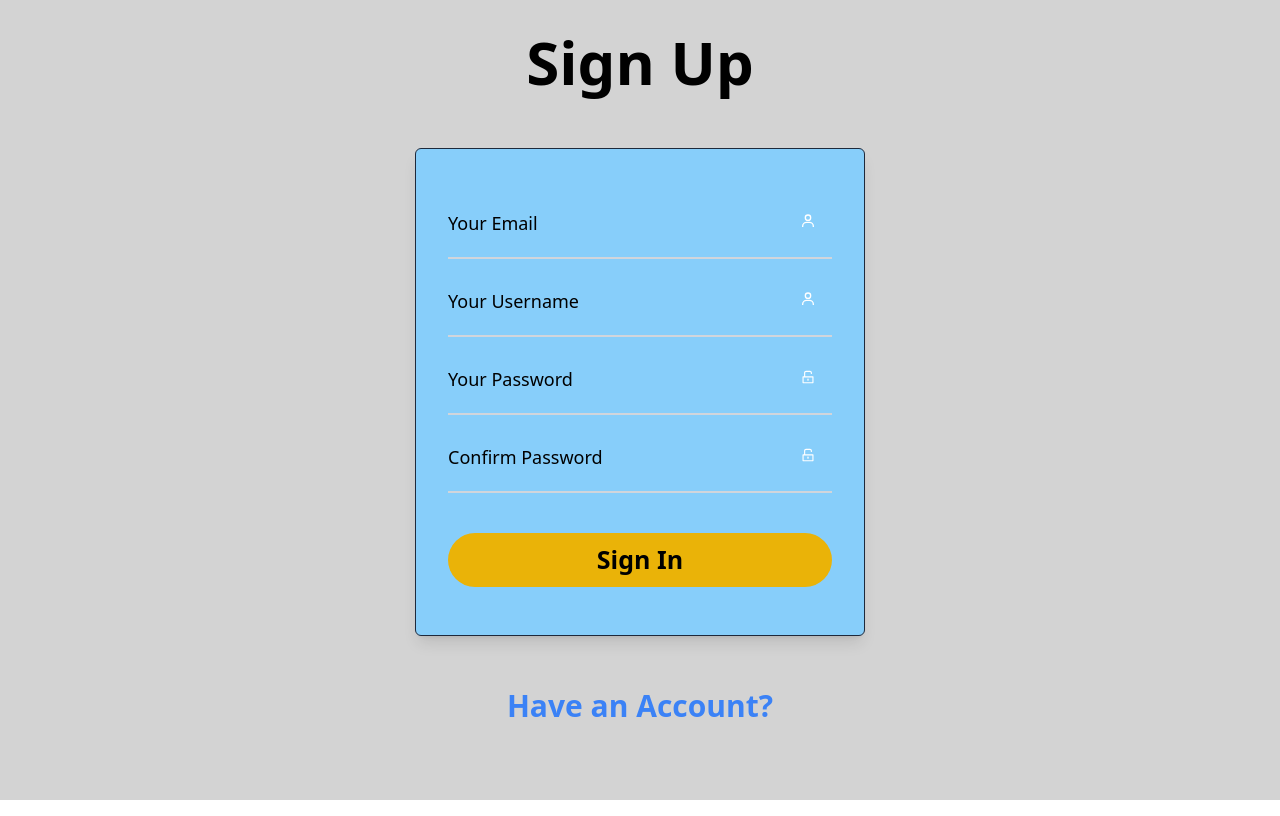
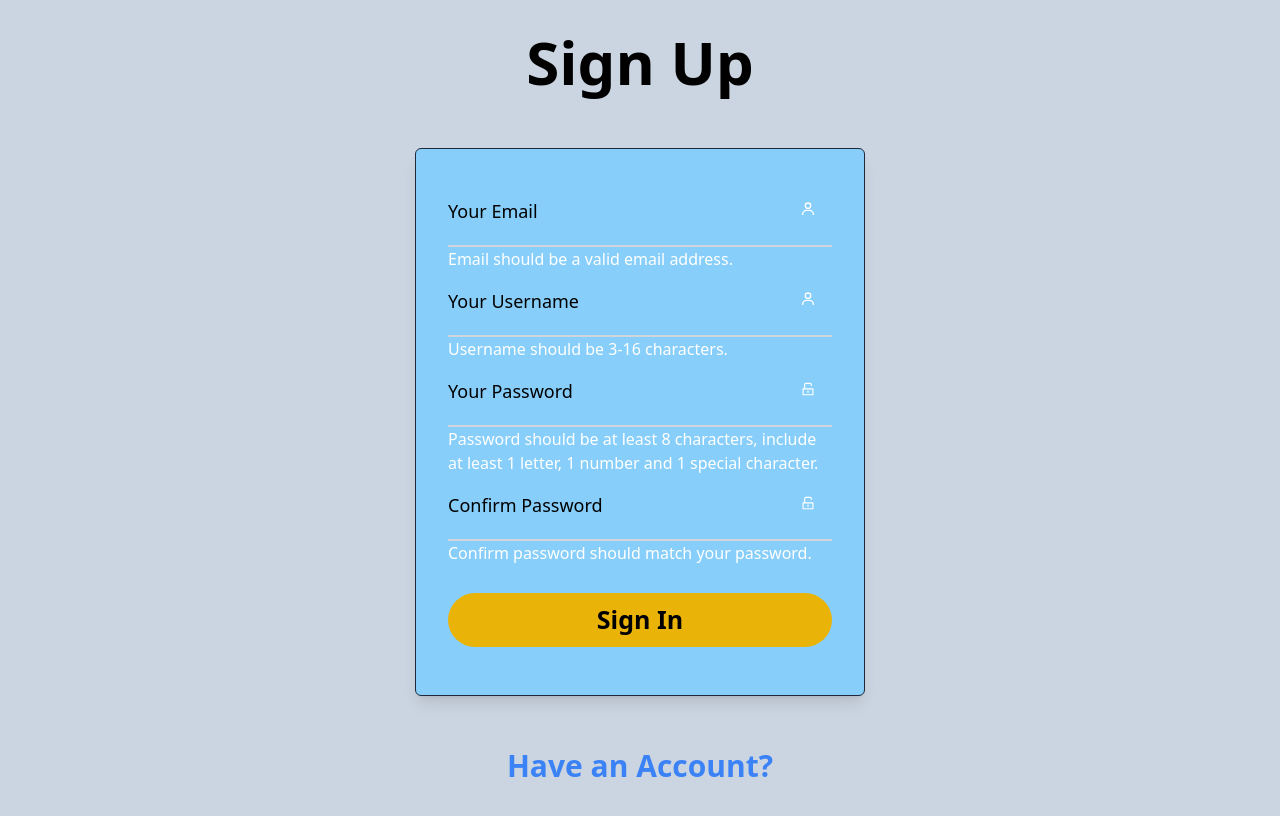
Before and after one commit to ilhanbae/Grouped, a React (Create React App) app in the folder front_end/: page /signup in a window 1280 px wide. Built offline with nearby package versions, Linux system fonts and the light colour scheme.

Commit message:
Signup form validation using input pattern and input invalid modifier

```diff
--- a/front_end/src/pages/SignUp/SignUp.jsx
+++ b/front_end/src/pages/SignUp/SignUp.jsx
@@ -11,6 +11,11 @@ const SignUp = () => {
   const [confirmPassword, setConfirmPassword] = useState("");
   const navigate = useNavigate();
 
+  // Convert any special character in string into literal character
+  const escapeRegExp = (string) => {
+    return string.replace(/[.*+?^${}()|[\]\\]/g, "\\$&");
+  };
+
   const handleSubmit = async (e) => {
     e.preventDefault();
 
@@ -18,61 +23,151 @@ const SignUp = () => {
       email,
       username,
       password,
-            confirmPassword,
     };
 
-        try {
-            //TODO: ensure endpoint to api
-            const response = await axios.post("https://www-student.cse.buffalo.edu/CSE442-542/2023-Fall/cse-442am/api/signup.php", data, {
-                headers: {
-                    "Content-Type": "application/json",
-                },
-            });
+    // try {
+    //   const response = await axios.post(
+    //     `${process.env.REACT_APP_API_URL}/signup.php`,
+    //     data
+    //   );
 
-            if (response.status === 200) {
-                console.log("Signup successful");
-                navigate('/editprofile', {state:{email}});
-            } else {
-                console.error("Signup failed");
-            }
-        } catch (error) {
-            console.error("Error:", error);
-        }
+    //   if (response.status === 200) {
+    //     console.log("Signup successful");
+    //     navigate("/editprofile", { state: { email } });
+    //   } else {
+    //     console.error("Signup failed");
+    //   }
+    // } catch (error) {
+    //   console.error("Error:", error);
+    // }
   };
 
   return (
-        <div style={{ backgroundColor: 'lightgrey' }}>
+    <div className="bg-slate-300">
       <div className="text-white flex flex-col justify-center items-center">
-                <h1 className="text-6xl text-black font-bold text-center p-8">Sign Up</h1>
+        <h1 className="text-6xl text-black font-bold text-center p-8">
+          Sign Up
+        </h1>
         <br />
         <div className="flex flex-col items-center">
-                    <div className="bg-slate-800 border border-slate-800 rounded-md p-8 shadow-lg backdrop-filter backdrop-blur-sm bg-opacity-30 relative" style={{ backgroundColor: 'lightskyblue' }}>
-                        <form onSubmit={handleSubmit}>
-                            <div className="relative my-4">
-                                <input type="email" className="block w-96 py-4 px-4 text-lg text-black bg-transparent border-0 border-b-2 border-gray-300 appearance-none dark:focus:border-blue-500 focus:outline-none focus:ring-0 focus:text-black focus:border-blue-600 peer" placeholder="" value={email} onChange={(e) => setEmail(e.target.value)}/>
-                                <label htmlFor="" className="absolute text-lg text-black duration-300 transform -translate-y-6 scale-75 top-3 -x-10 origin-[0] peer-focus:left-0 peer-focus:text-blue-600 peer-focus:dark:text-blue-500 peer-placeholder-shown:scale-100 peer-placeholder-shown:translate-y-0 peer-focus:scale-75 peer-focus:-translate-y-6">Your Email</label>
+          <div
+            className="bg-slate-800 border border-slate-800 rounded-md p-8 shadow-lg backdrop-filter backdrop-blur-sm bg-opacity-30 relative"
+            style={{ backgroundColor: "lightskyblue" }}
+          >
+            <form
+              className="group"
+              onSubmit={handleSubmit}
+              autoComplete="off"
+              noValidate
+            >
+              {/* Email */}
+              <div className="relative my-1">
+                <input
+                  type="email"
+                  className="block w-96 py-4 px-4 text-lg text-black bg-transparent border-0 border-b-2 border-gray-300 appearance-none dark:focus:border-blue-500 focus:outline-none focus:ring-0 focus:text-black focus:border-blue-600 peer"
+                  placeholder=""
+                  id="email"
+                  value={email}
+                  onChange={(e) => setEmail(e.target.value)}
+                  required
+                />
+                <label
+                  htmlFor="email"
+                  className="absolute text-lg text-black duration-300 transform -translate-y-6 scale-75 top-3 -x-10 origin-[0] peer-focus:left-0 peer-focus:text-blue-600 peer-focus:dark:text-blue-500 peer-placeholder-shown:scale-100 peer-placeholder-shown:translate-y-0 peer-focus:scale-75 peer-focus:-translate-y-6"
+                >
+                  Your Email
+                </label>
                 <BiUser className="absolute top-4 right-4" />
+                <span className="block w-96 invisible peer-invalid:visible">
+                  Email should be a valid email address.
+                </span>
               </div>
-                            <div className="relative my-4">
-                                <input type="text" className="block w-96 py-4 px-4 text-lg text-black bg-transparent border-0 border-b-2 border-gray-300 appearance-none dark:focus:border-blue-500 focus:outline-none focus:ring-0 focus:text-black focus:border-blue-600 peer" placeholder="" value={username} onChange={(e) => setUsername(e.target.value)}/>
-                                <label htmlFor="" className="absolute text-lg text-black duration-300 transform -translate-y-6 scale-75 top-3 -x-10 origin-[0] peer-focus:left-0 peer-focus:text-blue-600 peer-focus:dark:text-blue-500 peer-placeholder-shown:scale-100 peer-placeholder-shown:translate-y-0 peer-focus:scale-75 peer-focus:-translate-y-6">Your Username</label>
+              {/* Username */}
+              <div className="relative my-1">
+                <input
+                  type="text"
+                  className="block w-96 py-4 px-4 text-lg text-black bg-transparent border-0 border-b-2 border-gray-300 appearance-none dark:focus:border-blue-500 focus:outline-none focus:ring-0 focus:text-black focus:border-blue-600 peer"
+                  placeholder=""
+                  id="username"
+                  value={username}
+                  onChange={(e) => setUsername(e.target.value)}
+                  pattern="^[A-Za-z0-9]{3,16}$"
+                  required
+                />
+                <label
+                  htmlFor="username"
+                  className="absolute text-lg text-black duration-300 transform -translate-y-6 scale-75 top-3 -x-10 origin-[0] peer-focus:left-0 peer-focus:text-blue-600 peer-focus:dark:text-blue-500 peer-placeholder-shown:scale-100 peer-placeholder-shown:translate-y-0 peer-focus:scale-75 peer-focus:-translate-y-6"
+                >
+                  Your Username
+                </label>
                 <BiUser className="absolute top-4 right-4" />
+                <span className="block w-96 invisible peer-invalid:visible">
+                  Username should be 3-16 characters.
+                </span>
               </div>
-                            <div className="relative my-4">
-                                <input type="password" className="block w-96 py-4 px-4 text-lg text-black bg-transparent border-0 border-b-2 border-gray-300 appearance-none dark:focus:border-blue-500 focus:outline-none focus:ring-0 focus:text-black focus:border-blue-600 peer" placeholder="" value={password} onChange={(e) => setPassword(e.target.value)}/>
-                                <label htmlFor="" className="absolute text-lg text-black duration-300 transform -translate-y-6 scale-75 top-3 -x-10 origin-[0] peer-focus:left-0 peer-focus:text-blue-600 peer-focus:dark:text-blue-500 peer-placeholder-shown:scale-100 peer-placeholder-shown:translate-y-0 peer-focus:scale-75 peer-focus:-translate-y-6">Your Password</label>
+              {/* Password */}
+              <div className="relative my-1">
+                <input
+                  type="password"
+                  className="block w-96 py-4 px-4 text-lg text-black bg-transparent border-0 border-b-2 border-gray-300 appearance-none dark:focus:border-blue-500 focus:outline-none focus:ring-0 focus:text-black focus:border-blue-600 peer"
+                  placeholder=""
+                  id="password"
+                  value={password}
+                  onChange={(e) => setPassword(e.target.value)}
+                  pattern="^(?=.*[A-Za-z])(?=.*\d)(?=.*[@$!%*#?&])[A-Za-z\d@$!%*#?&]{8,}$"
+                  required
+                />
+                <label
+                  htmlFor="password"
+                  className="absolute text-lg text-black duration-300 transform -translate-y-6 scale-75 top-3 -x-10 origin-[0] peer-focus:left-0 peer-focus:text-blue-600 peer-focus:dark:text-blue-500 peer-placeholder-shown:scale-100 peer-placeholder-shown:translate-y-0 peer-focus:scale-75 peer-focus:-translate-y-6"
+                >
+                  Your Password
+                </label>
                 <AiOutlineUnlock className="absolute top-4 right-4" />
+                <span className="block w-96 invisible peer-invalid:visible">
+                  Password should be at least 8 characters, include at least 1
+                  letter, 1 number and 1 special character.
+                </span>
               </div>
-                            <div className="relative my-4">
-                                <input type="password" className="block w-96 py-4 px-4 text-lg text-black bg-transparent border-0 border-b-2 border-gray-300 appearance-none dark:focus:border-blue-500 focus:outline-none focus:ring-0 focus:text-black focus:border-blue-600 peer" placeholder="" value={confirmPassword} onChange={(e) => setConfirmPassword(e.target.value)}/>
-                                <label htmlFor="" className="absolute text-lg text-black duration-300 transform -translate-y-6 scale-75 top-3 -x-10 origin-[0] peer-focus:left-0 peer-focus:text-blue-600 peer-focus:dark:text-blue-500 peer-placeholder-shown:scale-100 peer-placeholder-shown:translate-y-0 peer-focus:scale-75 peer-focus:-translate-y-6">Confirm Password</label>
+              {/* Confirm Password */}
+              <div className="relative my-1">
+                <input
+                  type="password"
+                  className="block w-96 py-4 px-4 text-lg text-black bg-transparent border-0 border-b-2 border-gray-300 appearance-none dark:focus:border-blue-500 focus:outline-none focus:ring-0 focus:text-black focus:border-blue-600 peer"
+                  placeholder=""
+                  id="confirm-password"
+                  value={confirmPassword}
+                  onChange={(e) => setConfirmPassword(e.target.value)}
+                  pattern={escapeRegExp(password)}
+                  required
+                />
+                <label
+                  htmlFor="confirm-password"
+                  className="absolute text-lg text-black duration-300 transform -translate-y-6 scale-75 top-3 -x-10 origin-[0] peer-focus:left-0 peer-focus:text-blue-600 peer-focus:dark:text-blue-500 peer-placeholder-shown:scale-100 peer-placeholder-shown:translate-y-0 peer-focus:scale-75 peer-focus:-translate-y-6"
+                >
+                  Confirm Password
+                </label>
                 <AiOutlineUnlock className="absolute top-4 right-4" />
+                <span className="block w-96 invisible peer-invalid:visible">
+                  Confirm password should match your password.
+                </span>
               </div>
-                            <button className="w-full mb-4 text-[25px] mt-6 rounded-full bg-yellow-500 text-black font-bold hover:bg-yellow-600 hover:text-white py-2 transition-colors duration-300" type="submit">Sign In</button>
+              {/* Button */}
+              <button
+                className="w-full mb-4 text-[25px] mt-6 rounded-full bg-yellow-500 text-black font-bold hover:bg-yellow-600 hover:text-white py-2 transition-colors duration-300"
+                type="submit"
+              >
+                Sign In
+              </button>
             </form>
           </div>
-                    <div className='p-8' style={{marginTop:'20px'}}>
-                        <span className='m-12'><Link className="text-blue-500 text-3xl font-bold" to="/login">Have an Account?</Link></span>
+          {/* Login Link */}
+          <div className="p-8 mt-5">
+            <span className="m-12">
+              <Link className="text-blue-500 text-3xl font-bold" to="/login">
+                Have an Account?
+              </Link>
+            </span>
           </div>
         </div>
       </div>
```
Lines whose indentation alone changed are shown as unchanged.
